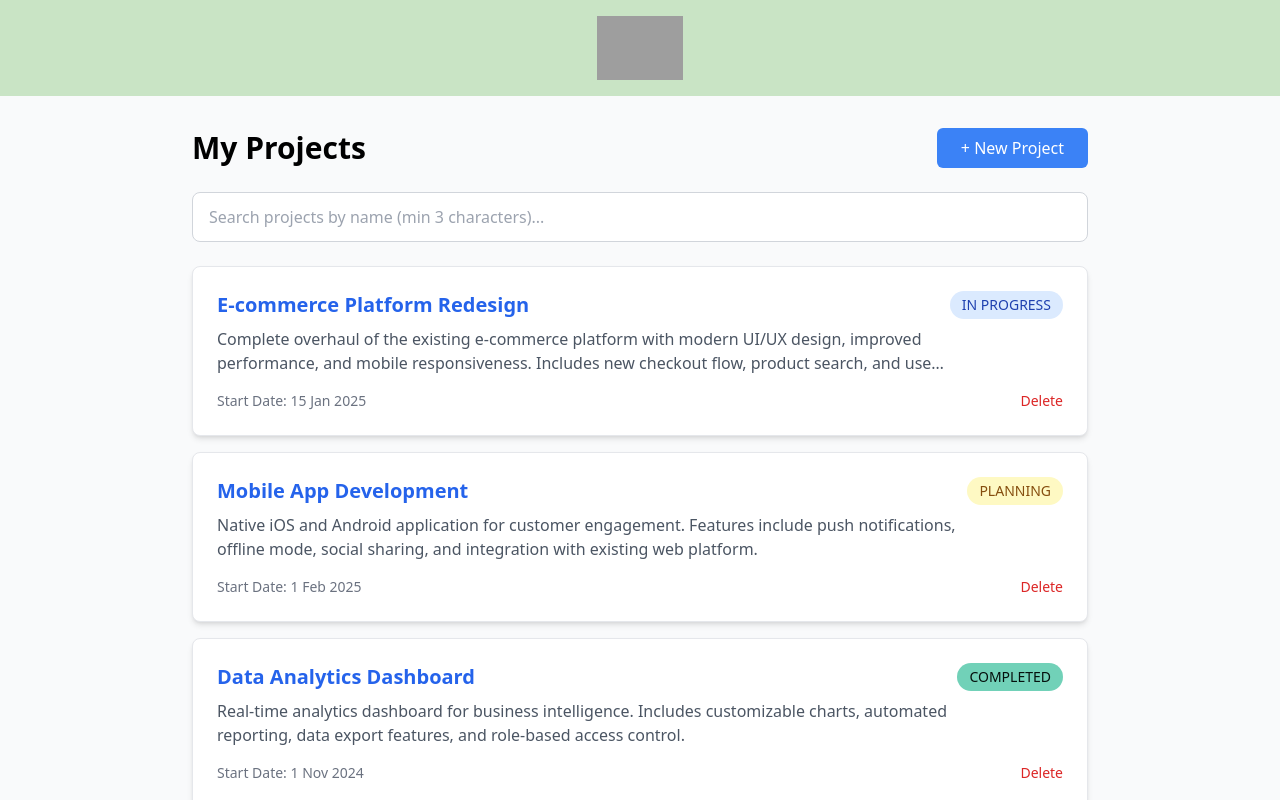
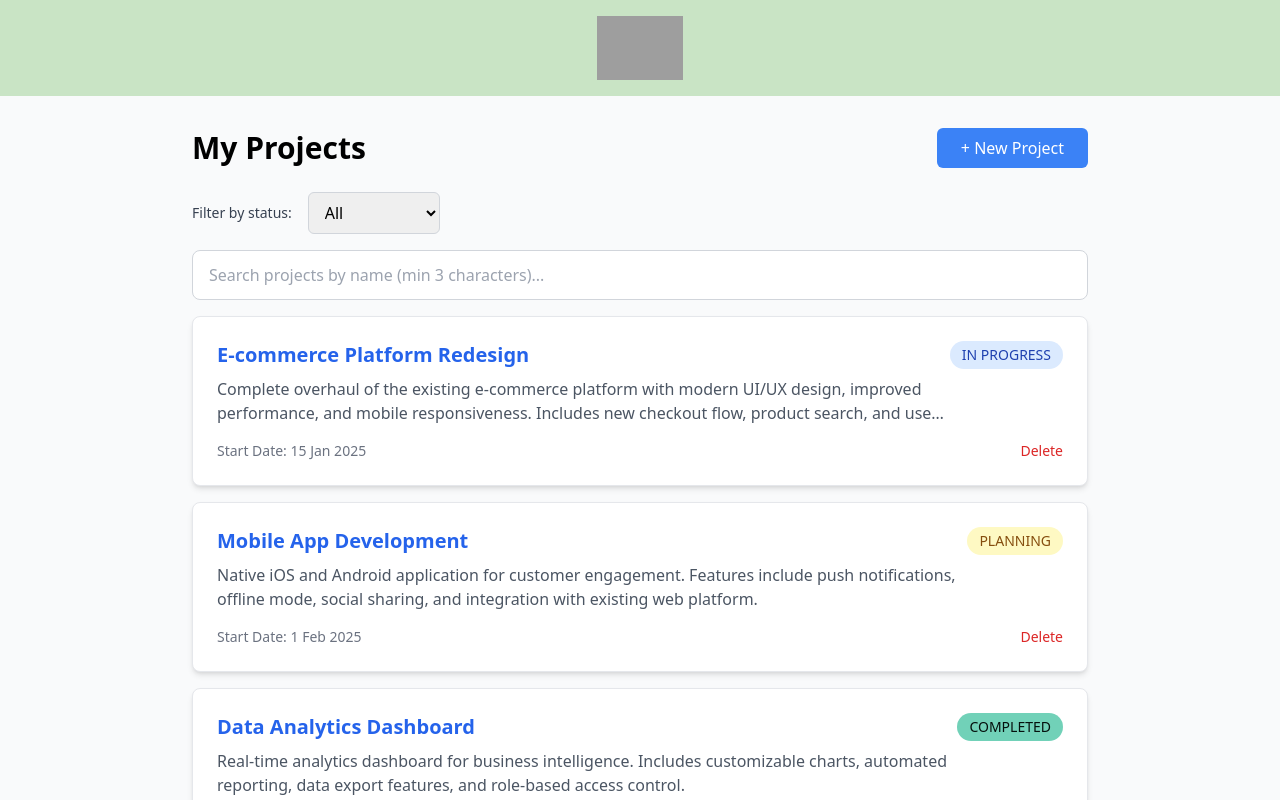
Before and after one commit to khawajac/verticode_takehome_test, a React (Vite) app: page /projects in a window 1280 px wide. Shown: the top 800 px of the page. Built offline with nearby package versions, Linux system fonts and the light colour scheme; grey boxes are pictures that could not be loaded.

Commit message:
working filter and search bar

```diff
--- a/src/components/ProjectsList.tsx
+++ b/src/components/ProjectsList.tsx
@@ -9,16 +9,23 @@ interface ProjectsListProps {
 
 export const ProjectsList: React.FC<ProjectsListProps> = ({ projects, onDelete }) => {
   const [searchTerm, setSearchTerm] = useState<string>('');
+  const [statusFilter, setStatusFilter] = useState<string>('');
 
   const filteredProjects = useMemo(() => {
-    if(!searchTerm.trim() || searchTerm.trim().length < 3) return projects;
+    let filtered = projects;
 
-    const lowerCaseSearch = searchTerm.toLowerCase();
+    if (statusFilter) {
+      filtered = filtered.filter(project => project.status === statusFilter);
+    }
 
-    return projects.filter(project =>
-      project.name.toLowerCase().includes(lowerCaseSearch)
-    );
-  }, [projects, searchTerm]);
+    if (searchTerm.trim() && searchTerm.trim().length >= 3) {
+      const lowerCaseSearch = searchTerm.toLowerCase();
+      filtered = filtered.filter(project =>
+        project.name.toLowerCase().includes(lowerCaseSearch)
+      );
+    }
+    return filtered;
+  }, [projects, searchTerm, statusFilter]);
 
   const getStatusColor = (status?: Project['status']) => {
     switch (status) {
@@ -45,8 +52,17 @@ export const ProjectsList: React.FC<ProjectsListProps> = ({ projects, onDelete }
     setSearchTerm(e.target.value);
   }
 
+  const handleStatusFilterChange = (e: React.ChangeEvent<HTMLSelectElement>) => {
+    setStatusFilter(e.target.value);
+  }
+
   const clearSearch = () => {
     setSearchTerm('');
+  }
+
+  const clearFilters = () => {
+    setSearchTerm('');
+    setStatusFilter('');
   }
 
   return (
@@ -60,6 +76,33 @@ export const ProjectsList: React.FC<ProjectsListProps> = ({ projects, onDelete }
           + New Project
         </Link>
       </div>
+
+      {/* filter and search section */}
+      <div className="mb-6 space-y-4">
+        <div className="flex items-center gap-4">
+          <label htmlFor="status-filter" className="text-sm font-medium text-gray-700">
+            Filter by status:
+          </label>
+          <select
+            id="status-filter"
+            value={statusFilter}
+            onChange={handleStatusFilterChange}
+            className="px-3 py-2 border border-gray-300 rounded-md focus:outline-none focus:ring-2 focus:ring-blue-500"
+          >
+            <option value="">All</option>
+            <option value="planning">Planning</option>
+            <option value="in progress">In Progress</option>
+            <option value="completed">Completed</option>
+          </select>
+          {(statusFilter || searchTerm) && (
+            <button
+              onClick={clearFilters}
+              className="text-sm text-gray-500 hover:text-gray-700 underline"
+            >
+              Clear all filters
+            </button>
+          )}
+        </div>
       <div className="relative mb-6">
         <input
           type="text"
@@ -77,19 +120,20 @@ export const ProjectsList: React.FC<ProjectsListProps> = ({ projects, onDelete }
           </button>
         )}
       </div>
-      {searchTerm && searchTerm.length >= 3 && (
+      {(searchTerm && searchTerm.length >= 3) || statusFilter ? (
         <div className="mb-4 text-sm text-gray-600">
           Found {filteredProjects.length} project{filteredProjects.length !== 1 ? 's' : ''}
-          for "{searchTerm}"
+          {statusFilter && ` with status "${statusFilter}"`}
+          {searchTerm && searchTerm.length >= 3 && ` matching "${searchTerm}"`}
         </div>
-      )}
+      ) : null}
       {searchTerm && searchTerm.length < 3 && (
         <div className="mb-4 text-sm text-gray-500">
           Type at least 3 characters to search...
         </div>
       )}
 
-      {projects.length === 0 && searchTerm.length >= 3 ? (
+      {filteredProjects.length === 0 && searchTerm.length >= 3 ? (
         <div className="text-center py-12">
           <p className="text-gray-500 text-lg mb-2">No projects found</p>
           <p className="text-gray-400">Try adjusting your search terms</p>
@@ -146,5 +190,6 @@ export const ProjectsList: React.FC<ProjectsListProps> = ({ projects, onDelete }
         </div>
       )}
     </div>
+    </div>
   );
 };
```
